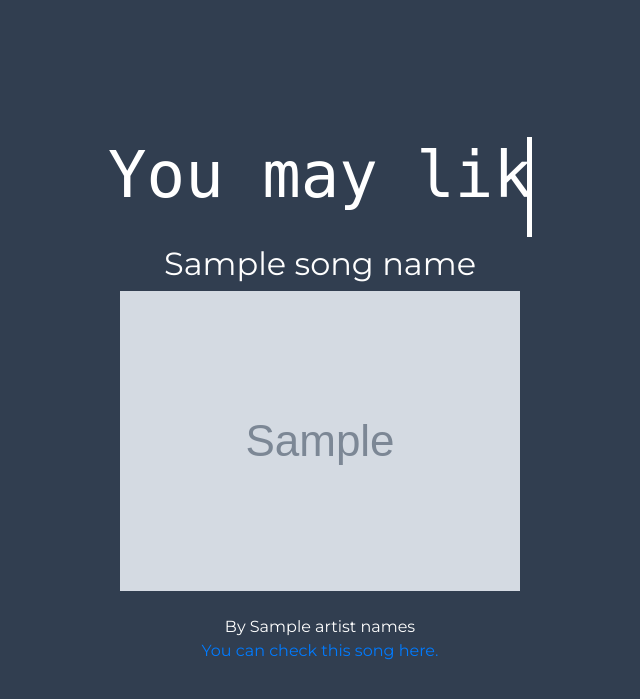
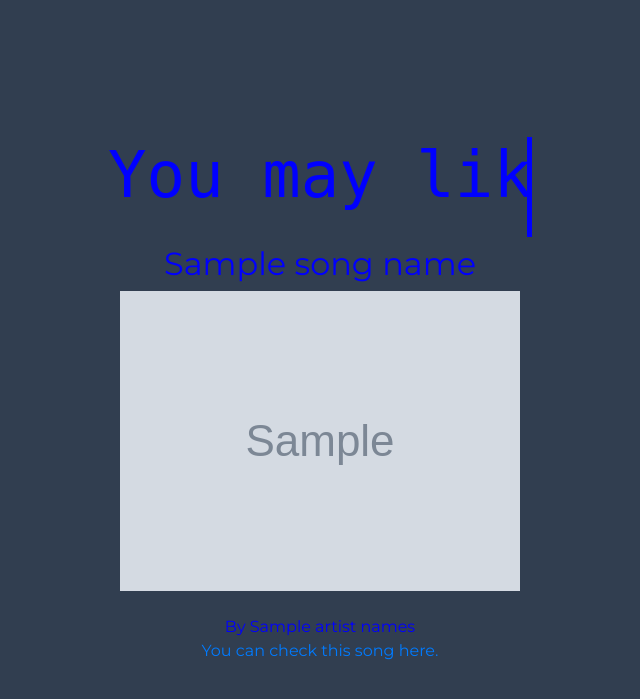
Before and after one commit to RY908/YouMayLike, a Django app: template YML/templates/YML/spotify.html in a window 1280 px wide. Shown: the top 699 px of the page, without its empty margins (320-960 px from the left). Run offline with Django 3.2, Linux system fonts and the light colour scheme; the template is opened without the code that fills it: most values are stand-ins (such as "Sample title", 1, 10 or a date in 2020); grey boxes marked "Sample" are stand-in pictures; style sheets or scripts are compiled from the project's sources; some libraries are stand-ins or nearby versions.

Commit message:
new commit

```diff
--- a/YML/static/YML/result.scss
+++ b/YML/static/YML/result.scss
@@ -15,7 +15,7 @@
 }
 
 .result{
-  color: white;
+  color: blue;
 }
 
 .YML{
--- a/static/YML/result.css
+++ b/static/YML/result.css
@@ -5,7 +5,7 @@
 
 body { display: flex; flex-direction: column; align-items: center; justify-content: center; height: 100vh; font-family: Montserrat; background: #313E50; margin: 0; padding: 0; }
 
-.result { color: white; }
+.result { color: blue; }
 
 .YML { font-family: monospace; height: 100px; width: 11ch; border-right: .08em solid; overflow: hidden; font-size: 4em; white-space: nowrap; animation: typing 3s steps(11, end), caret 0.5s step-end infinite; }
 
```
Also changed, not shown: 1 other file.
